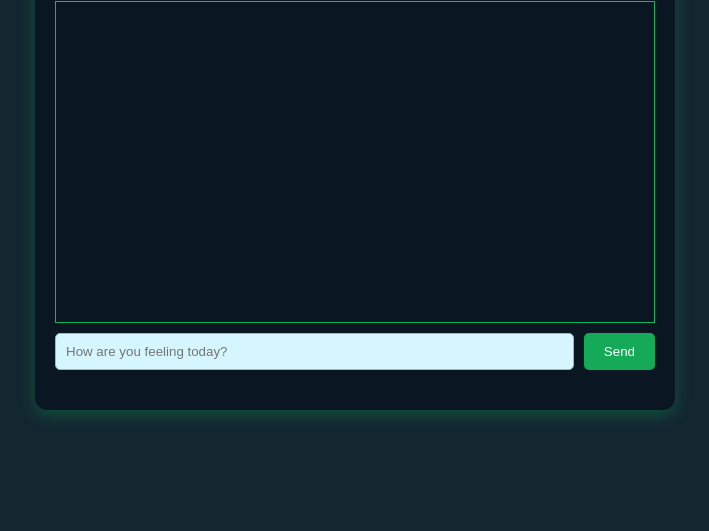
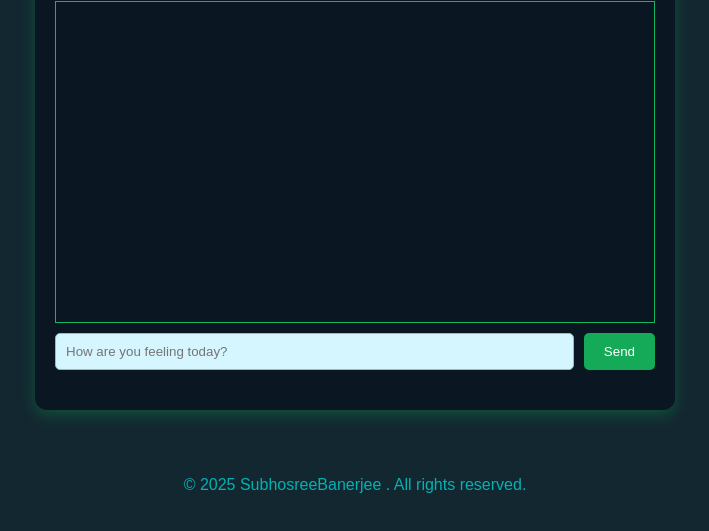
Before and after one commit to Subhosree2005/Talkbot, a plain HTML site: page index.html in a window 1280 px wide. Shown: the part 149-680 px from the top of the page, without its empty margins (285-994 px from the left). Drawn offline with Linux system fonts and the light colour scheme.

Commit message:
Add new content to HTML

```diff
--- a/index.html
+++ b/index.html
@@ -26,7 +26,10 @@
   </audio>
 </div>
 
-
+<footer style="display: flex; justify-content: center; color: rgb(3, 178, 178);">
+    <p>© 2025 SubhosreeBanerjee . All rights reserved.</p>
+</footer>
   <script src="script.js"></script>
 </body>
+
 </html>
```
